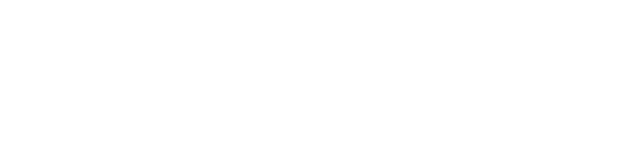
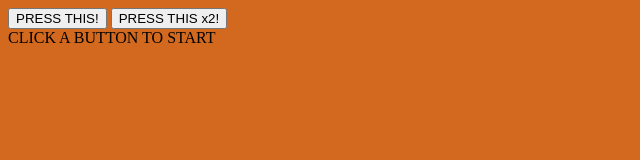
Before and after one commit to jim-conner/event-listeners, a plain HTML site: page index.html in a window 1280 px wide. Shown: the whole page, without its empty margins (0-640 px from the left). Drawn offline with Linux system fonts and the light colour scheme.

Commit message:
added two buttons and used innerhtml

```diff
--- a/index.html
+++ b/index.html
@@ -9,6 +9,12 @@
 </head>
 <body>
 
+  <button id="main-btn">PRESS THIS!</button>
+  <button id="other-btn">PRESS THIS x2!</button>
+
+  <div id="container">CLICK A BUTTON TO START</div>
+
+
   <script src="main.js"></script>
 </body>
 </html>
--- a/main.css
+++ b/main.css
@@ -0,0 +1,3 @@
+body {
+  background-color:chocolate;
+}
--- a/main.js
+++ b/main.js
@@ -0,0 +1,25 @@
+const button = document.querySelector('#main-btn');
+const button2 = document.querySelector('#other-btn');
+const container = document.querySelector('#container')
+
+// button.addEventListener('click', (event) => {
+//   console.log(`YOU CLICKED ON ${event.target.id}!`);
+//   // console.log(event);
+// })
+
+const whatIsTheId = (event) => {
+  console.log(`YOU CLICKED ON ${event.target.id}!`);
+
+  if (event.target.id === 'main-btn') {
+    container.innerHTML = 'You clicked the MAIN BUTTON';
+  }else {
+    container.innerHTML ='You clicked the OTHER BUTTON'
+  }
+}
+
+button.addEventListener('click', whatIsTheId);
+
+// *********** create a new selector
+
+//moved other-btn to top to stick with convention
+button2.addEventListener('click', whatIsTheId);
```
